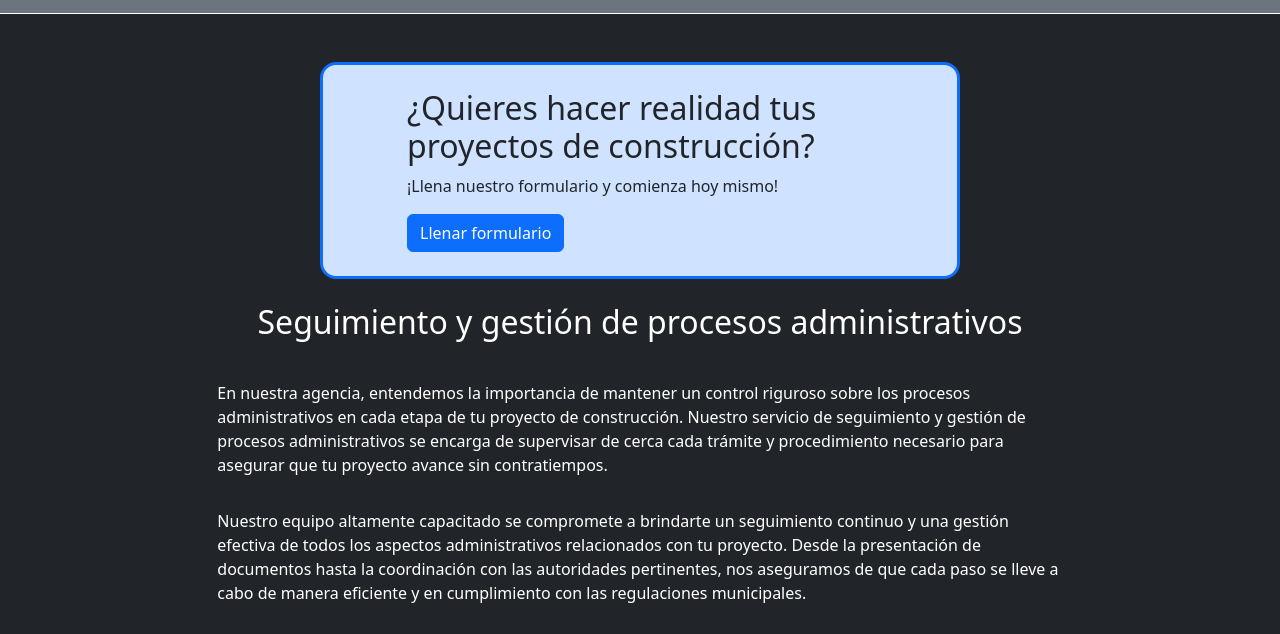
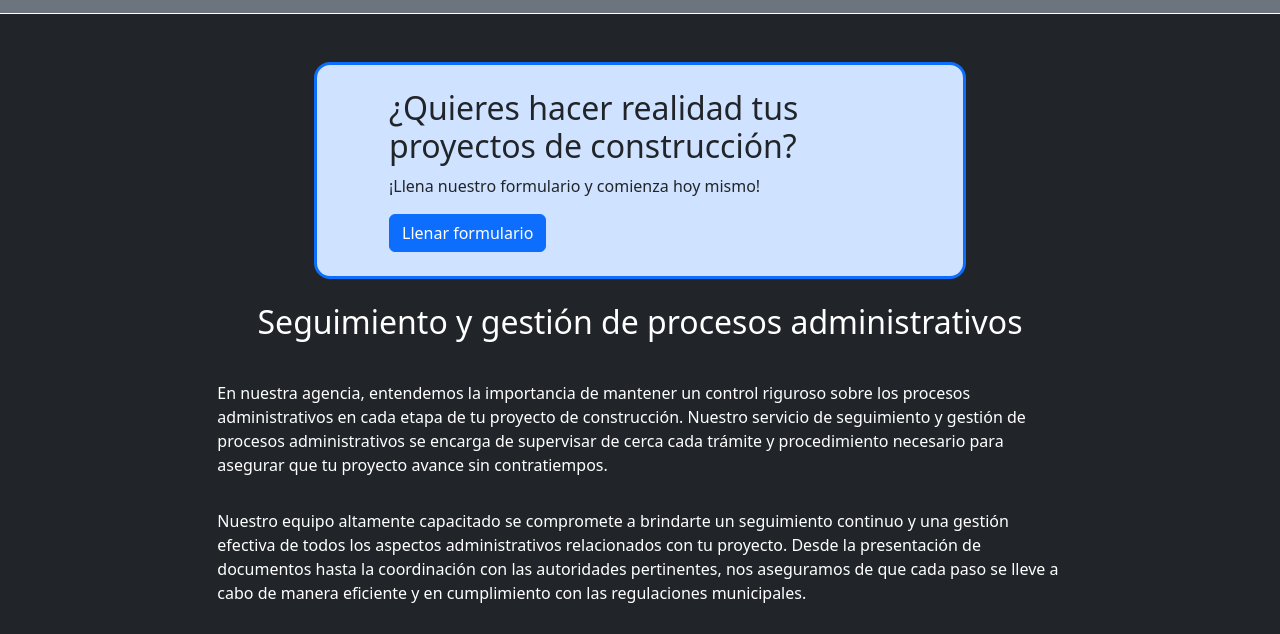
Before and after one commit to AriannaAguilarLeiva/Programacion4Quiz1, a website: page pages/service_offered.html in a window 1280 px wide. Shown: the part 125-759 px from the top of the page. Drawn offline with nearby package versions, Linux system fonts and the light colour scheme.

Commit message:
Update service_offered.html

```diff
--- a/pages/service_offered.html
+++ b/pages/service_offered.html
@@ -35,12 +35,15 @@
     </header>
 
     <div
-        class=" row col-6 text-white  m-auto  d-block border bg-primary-subtle  p-4  border border-primary border-3  rounded-4 mt-5 ">
-        <h2 class="ms-5 text-dark  ">¿Quieres hacer realidad tus proyectos de construcción?</h2>
-        <p class="ms-5 text-dark">¡Llena nuestro formulario y comienza hoy mismo!</p>
-        <div class="col-md-6">
-            <a href="../pages/form.html" class="btn btn-primary  ms-5 ">Llenar formulario</a>
+        class=" row text-white   ">
+        <div class="col-xl-6 col-md-6 col-sm-8  border bg-primary-subtle  p-4  border border-primary border-3  rounded-4 mt-5 m-auto  d-block">
+            <h2 class="ms-5 text-dark  ">¿Quieres hacer realidad tus proyectos de construcción?</h2>
+            <p class="ms-5 text-dark">¡Llena nuestro formulario y comienza hoy mismo!</p>
+            <div class="col-md-6">
+                <a href="../pages/form.html" class="btn btn-primary  ms-5 ">Llenar formulario</a>
+            </div>
         </div>
+
     </div>
 
     <section class=" text-white justify-content-md-center">
@@ -88,7 +91,8 @@
                 </p>
             </div>
             <div>
-                <img class="img-fluid mx-auto d-block rounded-3 mt-4" src="../img/documents.jpg" alt="Imagen de documentos">
+                <img class="img-fluid mx-auto d-block rounded-3 mt-4" src="../img/documents.jpg"
+                    alt="Imagen de documentos">
             </div>
         </div>
 
@@ -103,7 +107,8 @@
                 </p>
             </div>
             <div>
-                <img class="img-fluid mx-auto d-block rounded-3 mt-4" src="../img/documents2.jpg" alt="Imagen de documentos">
+                <img class="img-fluid mx-auto d-block rounded-3 mt-4" src="../img/documents2.jpg"
+                    alt="Imagen de documentos">
             </div>
         </div>
     </section>
```
